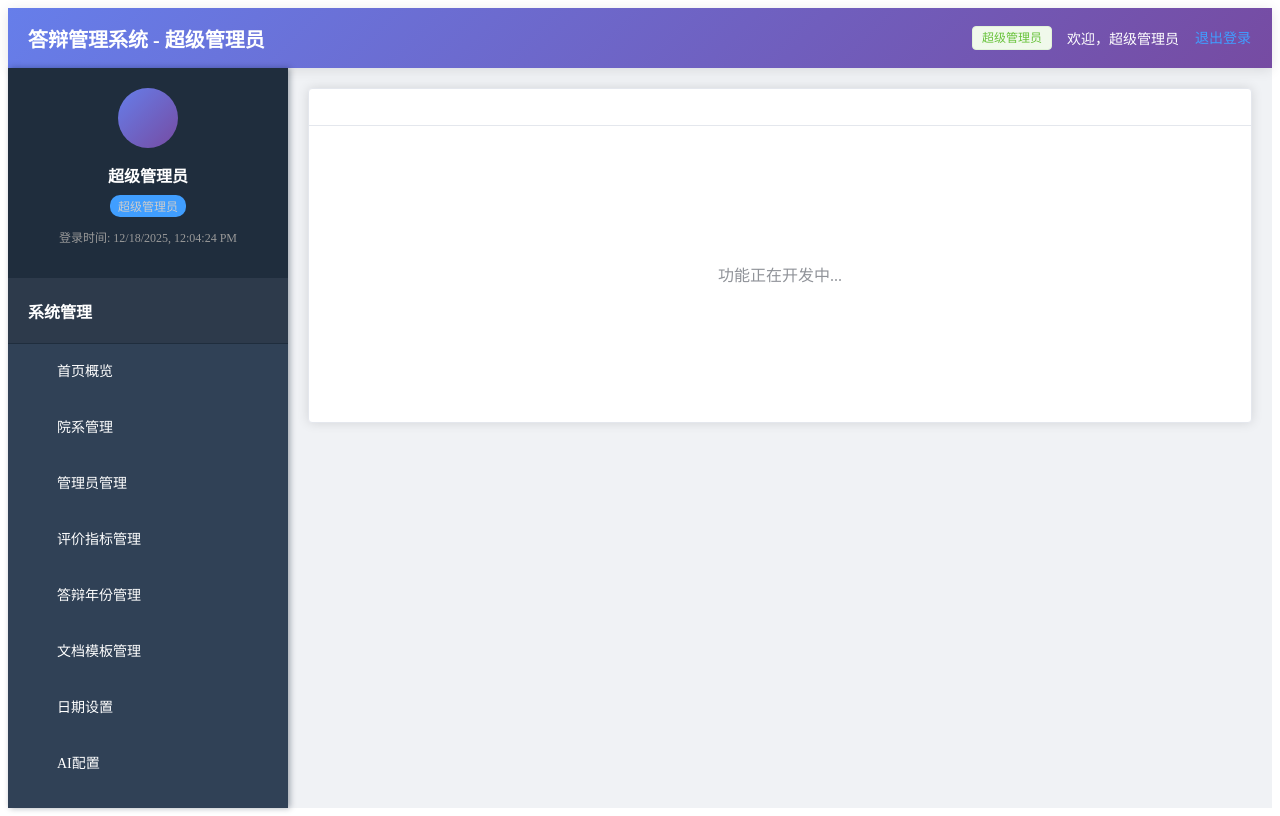
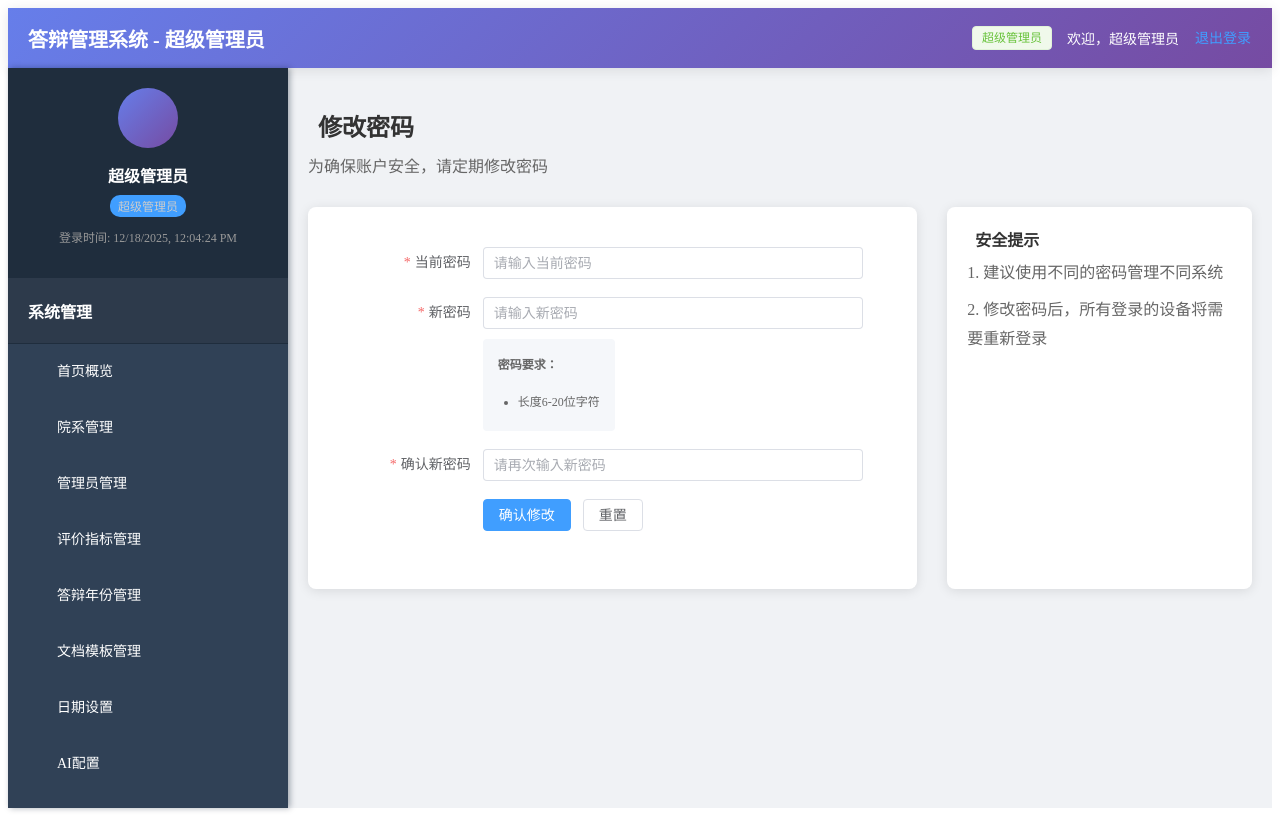
Before and after one commit to NearltheRadiantKnight/front, a Vue app: page /admin/passwordModify in a window 1280 px wide. Built offline with nearby package versions, Linux system fonts and the light colour scheme; no server answers; sample sign-in values are in the browser's storage; the HTML template or start-up script is replaced by a standard one.

Commit message:
增加修改密码

```diff
--- a/src/api/user.ts
+++ b/src/api/user.ts
@@ -25,7 +25,7 @@ export const userApi = {
 
   // 修改密码
   changePassword: (data: { userId: string; oldPassword: string; newPassword: string }) => {
-    return post('/api/changePassword', data)
+    return post('/user/changePassword', data)
   },
 
   // 获取用户信息
--- a/src/components/views/super-admin/Dashboard.vue
+++ b/src/components/views/super-admin/Dashboard.vue
@@ -77,7 +77,7 @@
             <span>AI配置</span>
           </el-menu-item>
 
-          <el-menu-item index="/passwordModify">
+          <el-menu-item index="/admin/passwordModify">
             <i class="el-icon-setting"></i>
             <span>修改密码</span>
           </el-menu-item>
--- a/src/components/views/super-admin/passwordModify.vue
+++ b/src/components/views/super-admin/passwordModify.vue
@@ -35,7 +35,7 @@
             <div class="password-tips">
               <p>密码要求：</p>
               <ul>
-                <li>长度8-20位字符</li>
+                <li>长度6-20位字符</li>
               </ul>
             </div>
           </el-form-item>
@@ -98,7 +98,7 @@ export default {
         ],
         newPassword: [
           { required: true, message: '请输入新密码', trigger: 'blur' },
-          { min: 8, max: 20, message: '密码长度8-20位', trigger: 'blur' }
+          { min: 6, max: 20, message: '密码长度6-20位', trigger: 'blur' }
         ],
         confirmPassword: [
           { required: true, message: '请确认新密码', trigger: 'blur' },
@@ -119,41 +119,97 @@ export default {
   },
   methods: {
     // 提交修改
-    handleSubmit() {
-      this.$refs.passwordForm.validate(async (valid) => {
-        if (valid) {
+    async handleSubmit() {
       try {
+        const valid = await this.$refs.passwordForm.validate();
+        if (!valid) return;
+
         this.loading = true;
+        console.log('提交修改密码请求...');
+
+        // 获取用户ID
+        const userId = this.getCurrentUserId();
+        console.log('用户ID:', userId);
+
+        if (!userId) {
+          this.$message.error('未找到用户ID，请重新登录');
+          this.logout();
+          return;
+        }
+
+        // 调试：打印请求数据
+        const requestData = {
+          userId: userId,
+          oldPassword: this.form.oldPassword,
+          newPassword: this.form.newPassword
+        };
+        console.log('请求数据:', requestData);
 
         // 调用修改密码接口
-            const response = await userApi.changePassword({
-              userId: this.getCurrentUserId(),
-              oldPassword: this.form.oldPassword,
-              newPassword: this.form.newPassword
-            });
+        const response = await userApi.changePassword(requestData);
 
-            if (response.data.code === 200) {
-              this.$message.success('密码修改成功，请重新登录');
+        console.log('完整响应对象:', response);
+        console.log('响应类型:', typeof response);
 
-              // 延迟跳转
-              setTimeout(() => {
-                this.logout();
-              }, 1500);
+        // 处理可能的响应结构
+        let result = null;
+
+        // 处理不同的响应结构
+        if (response && typeof response === 'object') {
+          // 1. 如果 response 直接是 Result 对象
+          if ('code' in response && 'message' in response) {
+            result = response;
+          }
+          // 2. 如果 response 包含 data 属性 (axios 默认包装)
+          else if (response.data) {
+            result = response.data;
+          }
+          // 3. 如果 response 是其他结构
+          else {
+            result = response;
+          }
+        } else if (response === null || response === undefined) {
+          console.warn('API 返回 null 或 undefined');
+          this.$message.error('服务器无响应，请检查网络连接');
+          this.loading = false;
+          return;
+        }
+
+        console.log('处理后的结果:', result);
+
+        if (result && result.code === 200) {
+          this.$message.success(result.message || '密码修改成功，请重新登录');
+          setTimeout(() => this.logout(), 1500);
+        } else if (result) {
+          const errorMsg = result.message || result.msg || '密码修改失败';
+          this.$message.error(errorMsg);
         } else {
-              this.$message.error(response.data.message || '密码修改失败');
+          this.$message.error('服务器返回格式错误');
         }
       } catch (error) {
-            console.error('修改密码失败:', error);
-            if (error.response && error.response.data) {
-              this.$message.error(error.response.data.message || '密码修改失败');
+        console.error('修改密码失败 - 详细错误:', error);
+
+        // 更详细的错误信息
+        if (error.response) {
+          // 服务器返回了错误状态码
+          console.error('响应状态:', error.response.status);
+          console.error('响应头:', error.response.headers);
+          console.error('响应数据:', error.response.data);
+
+          const res = error.response.data || {};
+          this.$message.error(res.message || res.msg || `服务器错误 (${error.response.status})`);
+        } else if (error.request) {
+          // 请求已发送但无响应
+          console.error('请求对象:', error.request);
+          this.$message.error('服务器无响应，请检查网络连接或服务器状态');
         } else {
-              this.$message.error('网络错误，请重试');
+          // 请求配置错误
+          console.error('错误信息:', error.message);
+          this.$message.error('请求配置错误: ' + error.message);
         }
       } finally {
         this.loading = false;
       }
-        }
-      });
     },
 
     // 重置表单
@@ -168,7 +224,28 @@ export default {
 
     // 获取当前用户ID
     getCurrentUserId() {
-      return localStorage.getItem('userId') || sessionStorage.getItem('userId') || '';
+      // 方式1：从存储中获取用户ID
+      let userId = localStorage.getItem('userId') ||
+          sessionStorage.getItem('userId') ||
+          localStorage.getItem('id') ||
+          sessionStorage.getItem('id');
+
+      // 方式2：如果没有存储ID，从用户信息对象中获取
+      if (!userId) {
+        try {
+          const userInfoStr = localStorage.getItem('userInfo') ||
+              sessionStorage.getItem('userInfo');
+          if (userInfoStr) {
+            const userInfo = JSON.parse(userInfoStr);
+            userId = userInfo.id || userInfo.userId || userInfo.username;
+          }
+        } catch (e) {
+          console.warn('解析用户信息失败:', e);
+        }
+      }
+
+      console.log('获取到的用户ID:', userId || '未获取到');
+      return userId || '';
     },
 
     // 退出登录
--- a/src/router/index.ts
+++ b/src/router/index.ts
@@ -50,6 +50,11 @@ const router = createRouter({
           path: 'instituteadd',
           name: 'SuperAdminInstituteAdd',
           component: () => import('@/components/views/super-admin/InstituteAdd.vue')
+        },
+        {
+          path: 'passwordModify',
+          name: 'SuperAdminPasswordModify',
+          component: () => import('@/components/views/super-admin/passwordModify.vue')
         },
         {
           path: '/:pathMatch(.*)*',
```
Lines whose indentation alone changed are shown as unchanged.
